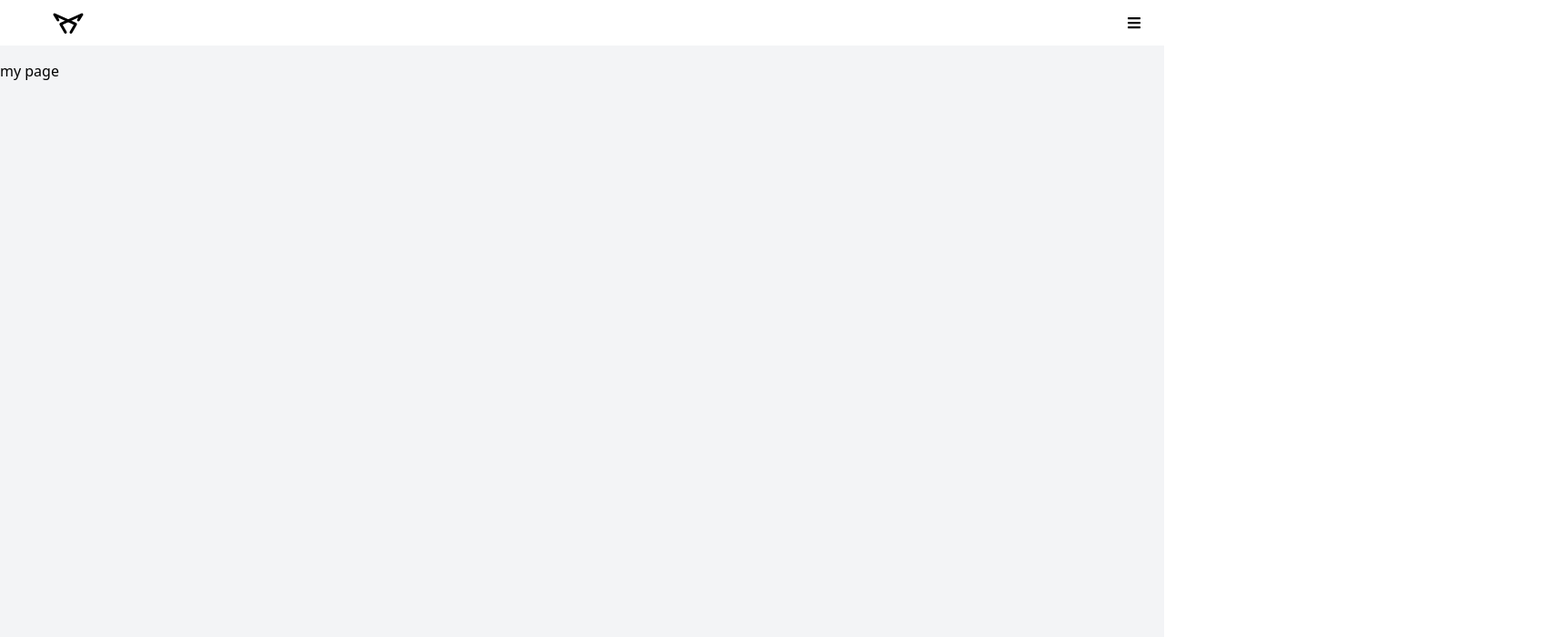
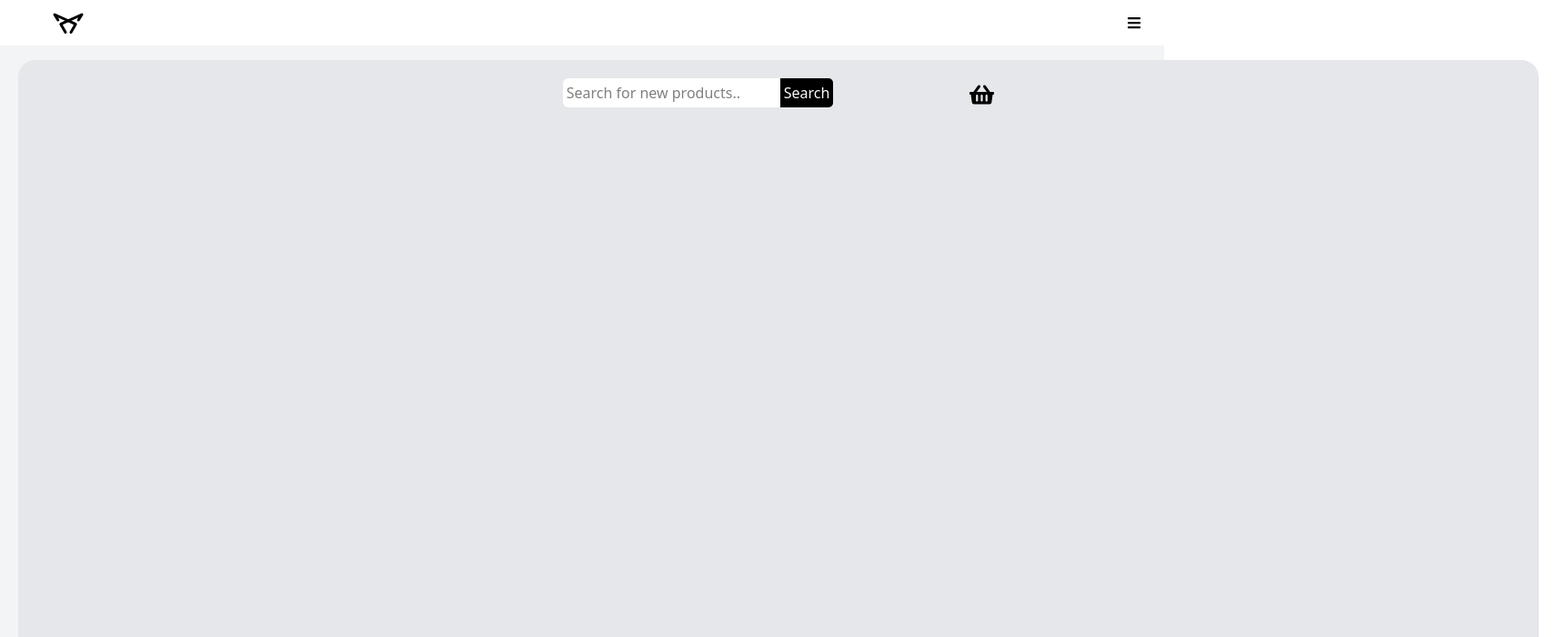
Before and after one commit to aymndev/mynextpro, a Next.js app: page / in a window 1280 px wide. Shown: the top 700 px of the page at 91% size, 1712 px wide, since content can reach past the window. Built offline with nearby package versions, Linux system fonts and the light colour scheme.

Commit message:
some changes

```diff
--- a/app/components/MainLayout.tsx
+++ b/app/components/MainLayout.tsx
@@ -27,7 +27,7 @@ const MainLayout = ({ children }) => {
 
         */}
 
-        <aside className={`bg-white rounded-lg   overflow-hidden transition-all duration-500 ${open ? "w-60 p-4 " : "w-0"
+        <aside className={`bg-white rounded-lg h-170  overflow-hidden transition-all duration-500 ${open ? "w-60 p-4 " : "w-0"
 
         } `}>
           <ul>
@@ -45,7 +45,7 @@ const MainLayout = ({ children }) => {
 
 
             </li>
-            <li className='flex justify-start items-center text-black hover:bg-blue-200 rounder-2 hover:text-blue-800 rounded-xl  p-2'>
+            <li className='flex justify-start items-center  text-black hover:bg-blue-200 rounder-2 hover:text-blue-800 rounded-xl  p-2'>
               <FaCheck className='mr-2' />
 
               <h3 className='flex-1'>Singule</h3>
--- a/app/page.tsx
+++ b/app/page.tsx
@@ -1,10 +1,31 @@
+"use client"
+import { MenuContext } from "@/context/MenuContext";
 import Image from "next/image";
-import React from "react";
+import { FaShoppingBasket } from "react-icons/fa";
+import { useContext, useState } from "react"
 
 export default function Home() {
+  const [input,setIinput]=useState("");
+  const { open }=useContext(MenuContext);
   return (
-    <div className="">
-      <h1 className="">my page</h1>
+    <div className={`rounded-[19px] ml-5 mr-5 pt-5 flex  justify-center bg-gray-200 h-360 w-370 ${ open ?"w-370" :"w-418 ml-5"}` }>
+      <div>
+        <input
+          value={input}
+          onChange={(e)=>setIinput(e.target.value)}
+          className=" focus:outline-none rounded-l-md bg-white color-black  p-1 "
+          placeholder="Search for new products.."
+
+
+        />
+        <button className=" rounded-r-[5px] bg-black text-gray-50 p-1">Search</button>
+      </div>
+      <div>
+        <FaShoppingBasket  size={27} className="h-9 ml-[150px]"/>
+
+      </div>
+
+
 
 
 
--- a/app/projects/page.tsx
+++ b/app/projects/page.tsx
@@ -2,6 +2,8 @@ import React from 'react'
 
 export default function page () {
   return (
-    <div>page</div>
+    <div>
+      pages
+    </div>
   )
 }
```
